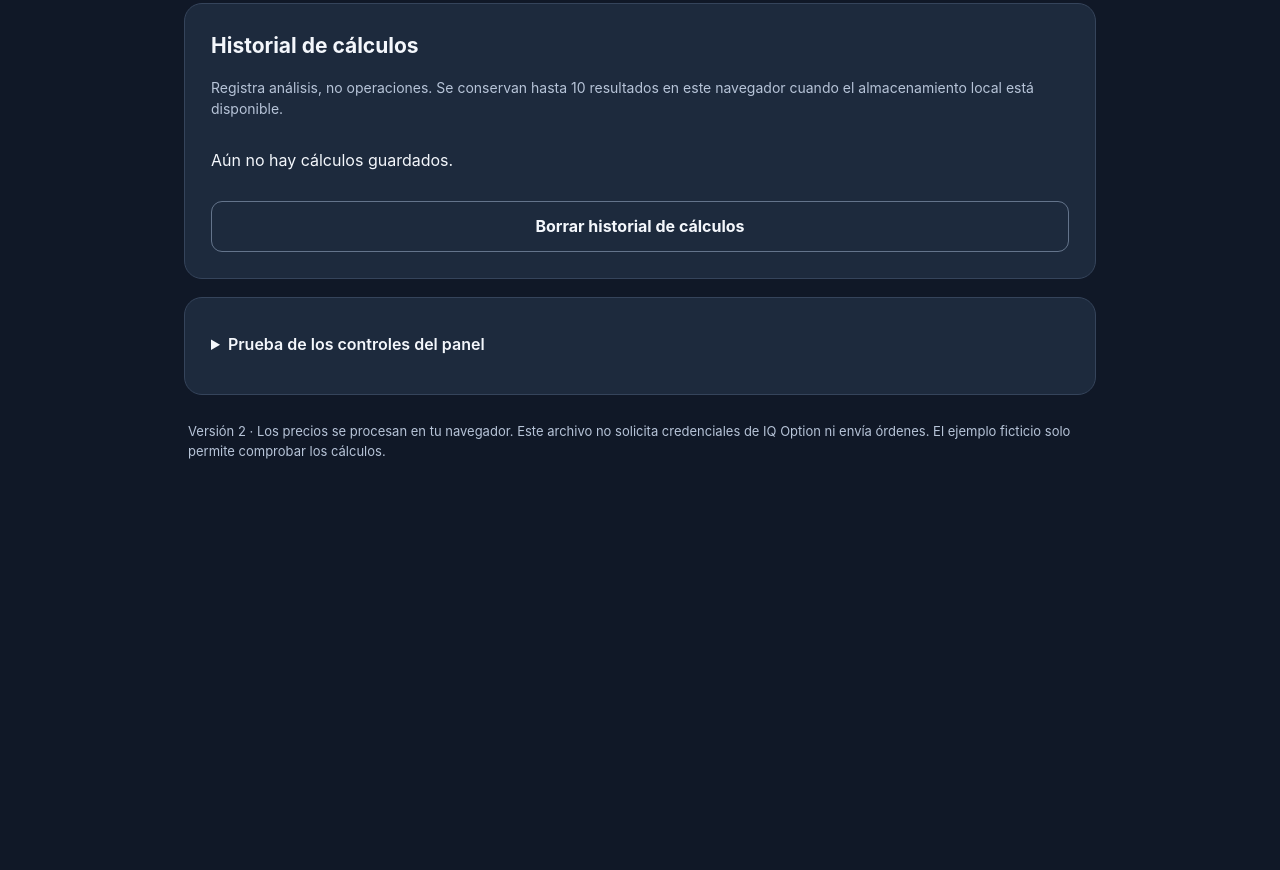
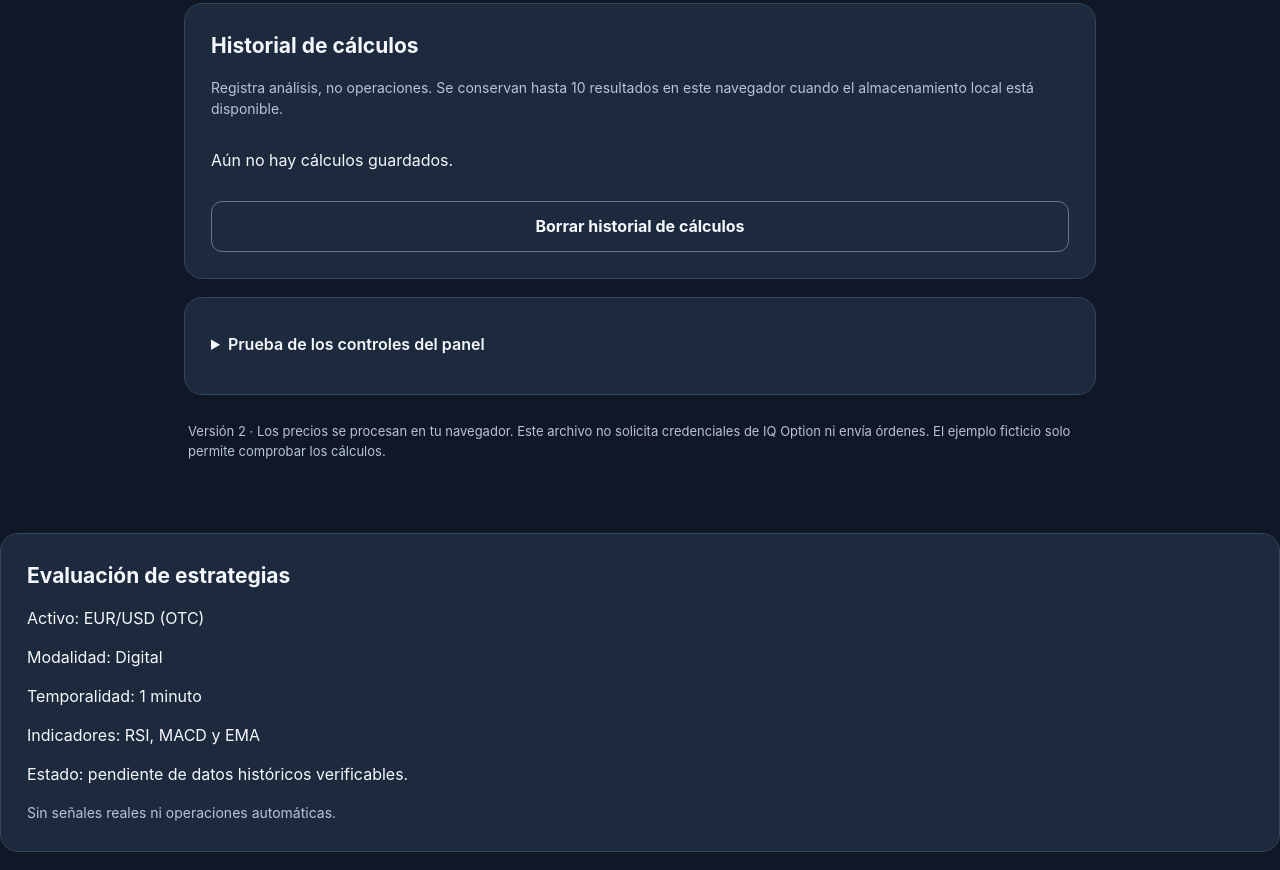
Before and after one commit to Pudosky30/Pudosky, a plain HTML site: page index.html in a window 1280 px wide. Shown: the part 1418-2288 px from the top of the page. Before the commit the page ends 1951 px from the top, so only its background shows below. Drawn offline with Linux system fonts and the light colour scheme.

Commit message:
Add strategy evaluation section to index.html
Added strategy evaluation section with details about the asset, modality, timeframe, indicators, and status.

```diff
--- a/index.html
+++ b/index.html
@@ -728,5 +728,16 @@
   });
 })();
 </script>
+<section class="card">
+  <h2>Evaluación de estrategias</h2>
+  <p>Activo: EUR/USD (OTC)</p>
+  <p>Modalidad: Digital</p>
+  <p>Temporalidad: 1 minuto</p>
+  <p>Indicadores: RSI, MACD y EMA</p>
+  <p>Estado: pendiente de datos históricos verificables.</p>
+  <small>
+    Sin señales reales ni operaciones automáticas.
+  </small>
+</section>
 </body>
 </html>
```
